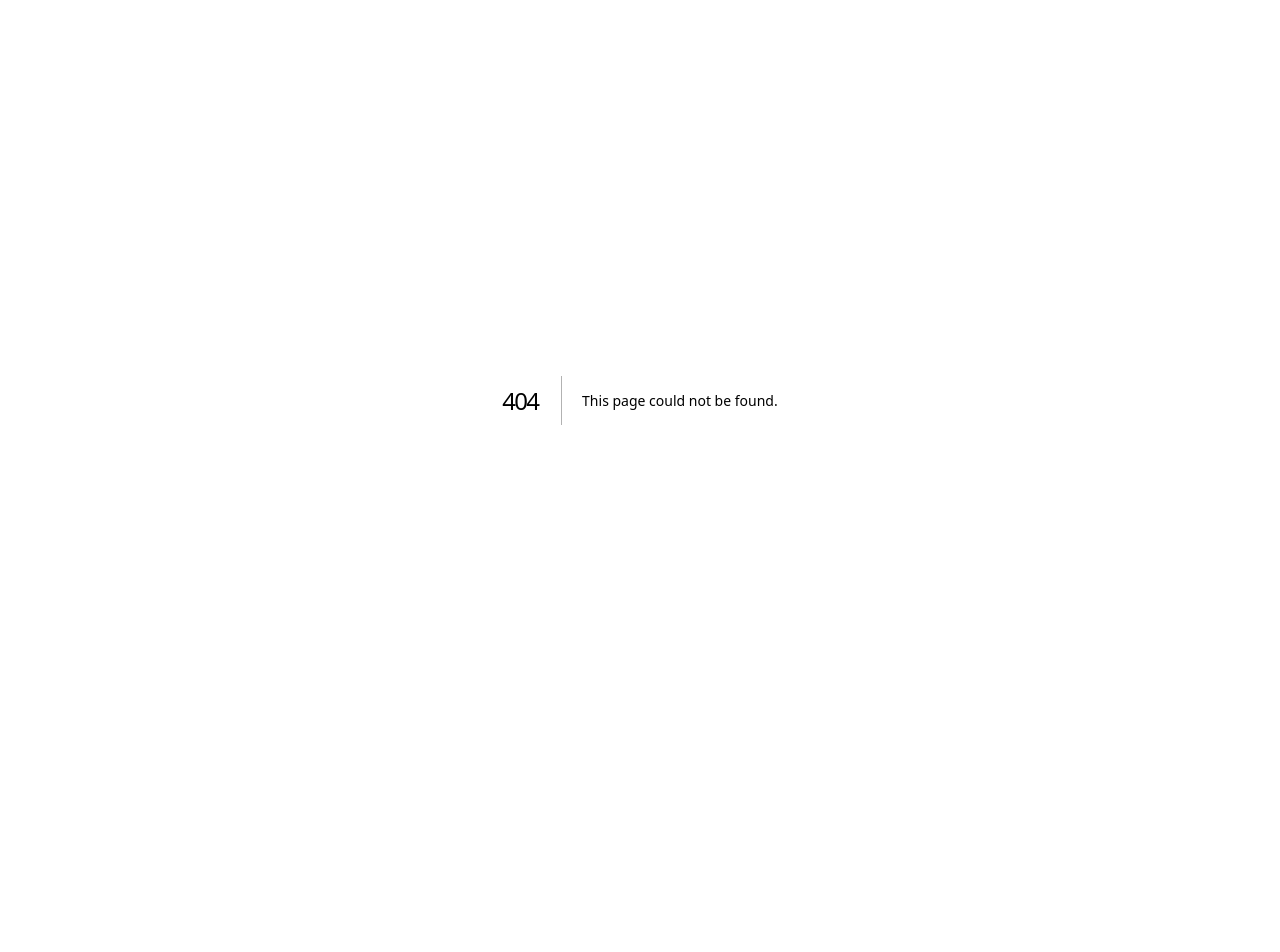
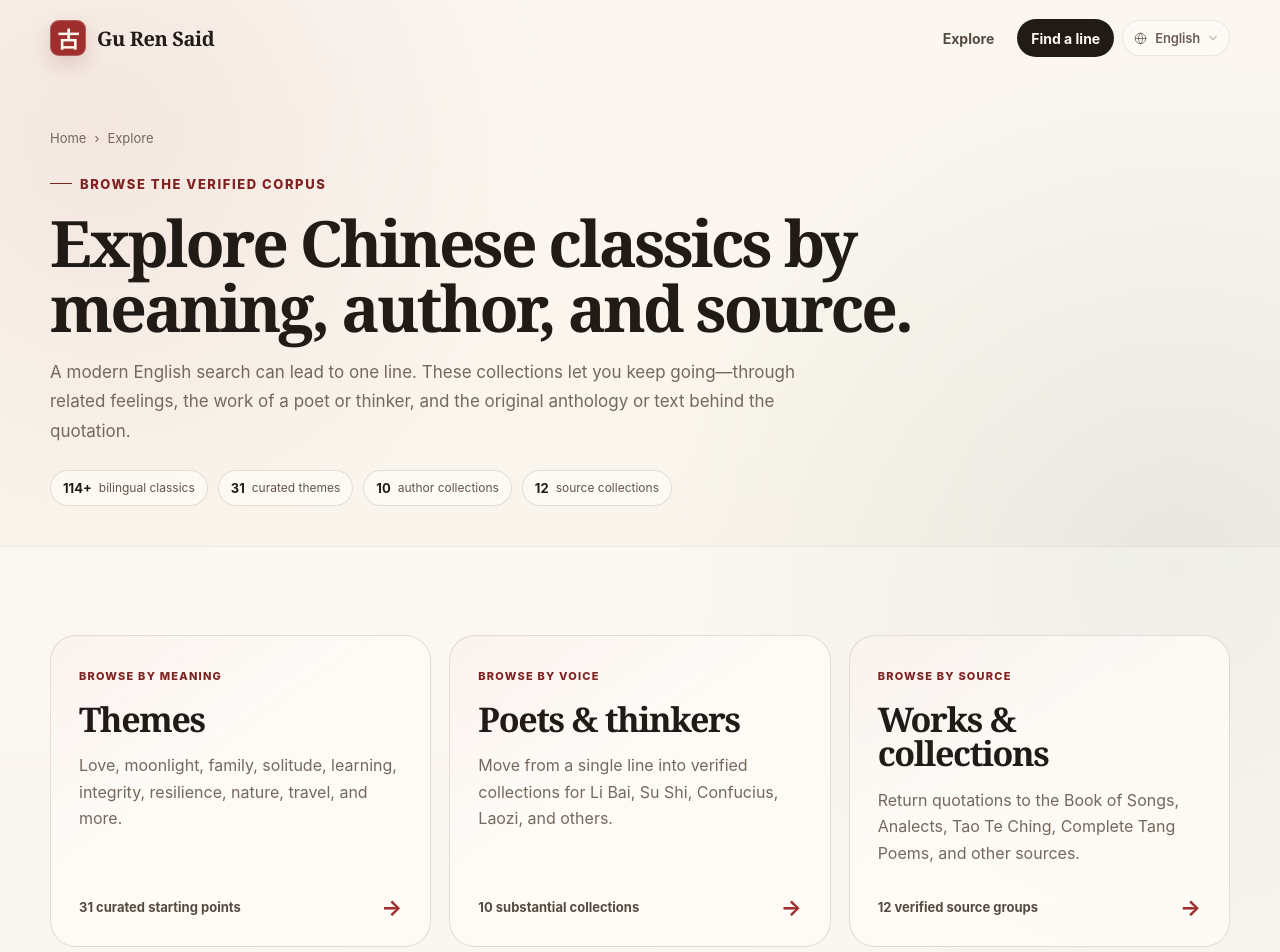
Before and after one commit to yandong2023/gu-ren-said, a Next.js app: page /en/explore in a window 1280 px wide. Before the commit this address had no page. Shown: the top 952 px of the page. Before the commit the page ends 800 px from the top, so only its background shows below. Built offline with nearby package versions, Linux system fonts and the light colour scheme.

Commit message:
feat: add an English corpus exploration hub

```diff
--- /dev/null
+++ b/app/en/explore/page.tsx
@@ -0,0 +1,143 @@
+import type { Metadata } from "next";
+import EnglishNav from "@/components/EnglishNav";
+import baseStyles from "@/app/en/english.module.css";
+import catalogStyles from "@/app/en/catalog.module.css";
+import {
+  getEnglishCatalogStats,
+  getPublishedEnglishAuthors,
+  getPublishedEnglishWorks
+} from "@/lib/english-catalog.server";
+
+export const metadata: Metadata = {
+  title: "Explore Chinese Poets, Classics and Themes | Gu Ren Said",
+  description: "Browse source-verified classical Chinese lines by theme, poet or thinker, and original work or collection—with Chinese, pinyin, English meaning, and context.",
+  alternates: {
+    canonical: "/en/explore",
+    languages: { en: "/en/explore", "x-default": "/en/explore" }
+  },
+  openGraph: {
+    title: "Explore the Gu Ren Said Chinese Classics Corpus",
+    description: "Browse verified Chinese lines by theme, author, and source collection.",
+    type: "website",
+    url: "https://gurensaid.com/en/explore",
+    siteName: "Gu Ren Said",
+    images: ["/og-en.svg"]
+  }
+};
+
+export default function EnglishExplorePage() {
+  const stats = getEnglishCatalogStats();
+  const authors = getPublishedEnglishAuthors().slice(0, 6);
+  const works = getPublishedEnglishWorks().slice(0, 6);
+
+  return (
+    <main className={baseStyles.page}>
+      <div className={baseStyles.container}>
+        <EnglishNav />
+
+        <header className={baseStyles.pageHero}>
+          <div className={baseStyles.breadcrumbs}><a href="/en">Home</a><span>›</span><span>Explore</span></div>
+          <p className={baseStyles.eyebrow}>Browse the verified corpus</p>
+          <h1 className={baseStyles.pageTitle}>Explore Chinese classics by meaning, author, and source.</h1>
+          <p className={baseStyles.pageIntro}>A modern English search can lead to one line. These collections let you keep going—through related feelings, the work of a poet or thinker, and the original anthology or text behind the quotation.</p>
+          <div className={catalogStyles.heroStats}>
+            <span className={catalogStyles.heroStat}><strong>{stats.classics}+</strong> bilingual classics</span>
+            <span className={catalogStyles.heroStat}><strong>{stats.themes}</strong> curated themes</span>
+            <span className={catalogStyles.heroStat}><strong>{stats.authors}</strong> author collections</span>
+            <span className={catalogStyles.heroStat}><strong>{stats.works}</strong> source collections</span>
+          </div>
+        </header>
+      </div>
+
+      <section className={baseStyles.sectionMuted}>
+        <div className={baseStyles.container}>
+          <div className={catalogStyles.exploreGrid}>
+            <a className={catalogStyles.exploreCard} href="/en/topics">
+              <div>
+                <span className={catalogStyles.exploreKicker}>Browse by meaning</span>
+                <h2>Themes</h2>
+                <p>Love, moonlight, family, solitude, learning, integrity, resilience, nature, travel, and more.</p>
+              </div>
+              <div className={catalogStyles.exploreFooter}><span>{stats.themes} curated starting points</span><span className={catalogStyles.exploreArrow}>→</span></div>
+            </a>
+            <a className={catalogStyles.exploreCard} href="/en/poets">
+              <div>
+                <span className={catalogStyles.exploreKicker}>Browse by voice</span>
+                <h2>Poets & thinkers</h2>
+                <p>Move from a single line into verified collections for Li Bai, Su Shi, Confucius, Laozi, and others.</p>
+              </div>
+              <div className={catalogStyles.exploreFooter}><span>{stats.authors} substantial collections</span><span className={catalogStyles.exploreArrow}>→</span></div>
+            </a>
+            <a className={catalogStyles.exploreCard} href="/en/works">
+              <div>
+                <span className={catalogStyles.exploreKicker}>Browse by source</span>
+                <h2>Works & collections</h2>
+                <p>Return quotations to the Book of Songs, Analects, Tao Te Ching, Complete Tang Poems, and other sources.</p>
+              </div>
+              <div className={catalogStyles.exploreFooter}><span>{stats.works} verified source groups</span><span className={catalogStyles.exploreArrow}>→</span></div>
+            </a>
+          </div>
+        </div>
+      </section>
+
+      <section className={baseStyles.section}>
+        <div className={baseStyles.container}>
+          <div className={baseStyles.sectionHeader}>
+            <div>
+              <p className={baseStyles.sectionEyebrow}>Popular author collections</p>
+              <h2 className={baseStyles.sectionTitle}>Follow a voice across several themes.</h2>
+            </div>
+            <a className={baseStyles.textLink} href="/en/poets">All poets and thinkers →</a>
+          </div>
+          <div className={catalogStyles.catalogGrid}>
+            {authors.map((author) => (
+              <a className={catalogStyles.catalogCard} href={author.href} key={author.slug}>
+                <div className={catalogStyles.catalogTop}>
+                  <span className={catalogStyles.catalogSeal} lang="zh-CN">{author.chineseName.slice(0, 1)}</span>
+                  <span className={catalogStyles.catalogCount}>{author.items.length} lines</span>
+                </div>
+                <h3>{author.name}<span className={catalogStyles.catalogChinese} lang="zh-CN">{author.chineseName}</span></h3>
+                <div className={catalogStyles.catalogMeta}>{author.role} · {author.era}</div>
+                <p className={catalogStyles.catalogDescription}>{author.description}</p>
+                <div className={catalogStyles.catalogBottom}><span>Open collection</span><span className={catalogStyles.catalogArrow}>→</span></div>
+              </a>
+            ))}
+          </div>
+        </div>
+      </section>
+
+      <section className={baseStyles.sectionMuted}>
+        <div className={baseStyles.container}>
+          <div className={baseStyles.sectionHeader}>
+            <div>
+              <p className={baseStyles.sectionEyebrow}>Source collections</p>
+              <h2 className={baseStyles.sectionTitle}>See where the lines actually come from.</h2>
+            </div>
+            <a className={baseStyles.textLink} href="/en/works">All works and collections →</a>
+          </div>
+          <div className={catalogStyles.catalogGrid}>
+            {works.map((work) => (
+              <a className={catalogStyles.catalogCard} href={work.href} key={work.slug}>
+                <div className={catalogStyles.catalogTop}>
+                  <span className={catalogStyles.catalogSeal} lang="zh-CN">{work.chineseName.replace(/[《》]/g, "").slice(0, 1)}</span>
+                  <span className={catalogStyles.catalogCount}>{work.items.length} lines</span>
+                </div>
+                <h3>{work.name}<span className={catalogStyles.catalogChinese} lang="zh-CN">{work.chineseName}</span></h3>
+                <div className={catalogStyles.catalogMeta}>{work.kind}</div>
+                <p className={catalogStyles.catalogDescription}>{work.description}</p>
+                <div className={catalogStyles.catalogBottom}><span>Open source collection</span><span className={catalogStyles.catalogArrow}>→</span></div>
+              </a>
+            ))}
+          </div>
+        </div>
+      </section>
+
+      <footer className={baseStyles.footer}>
+        <div className={`${baseStyles.container} ${baseStyles.footerInner}`}>
+          <p>Every collection is assembled from the same source-linked bilingual corpus used by English search. Thin or unsupported author and source pages are not published.</p>
+          <p><a className={baseStyles.textLink} href="/en">Search in your own words →</a></p>
+        </div>
+      </footer>
+    </main>
+  );
+}
```
